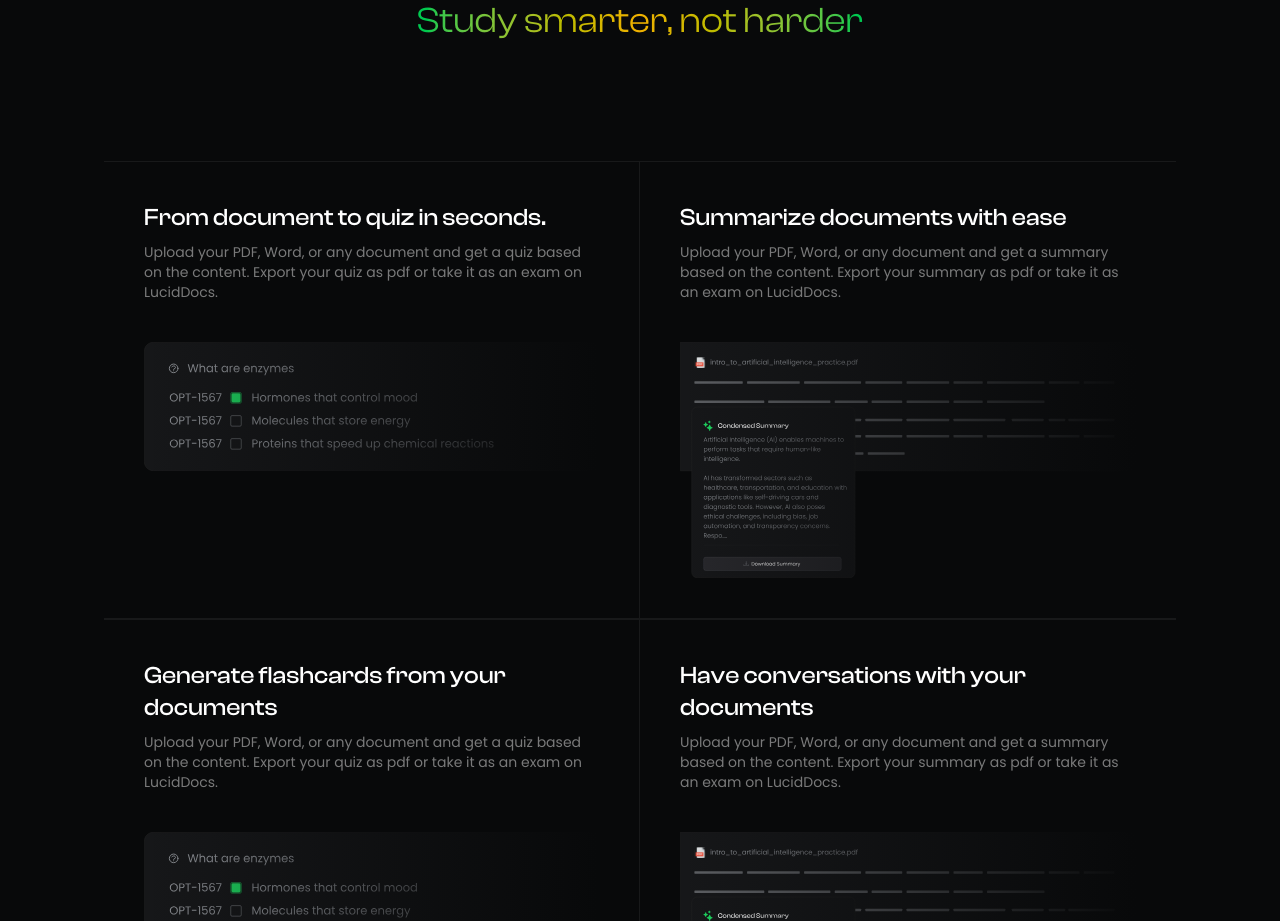
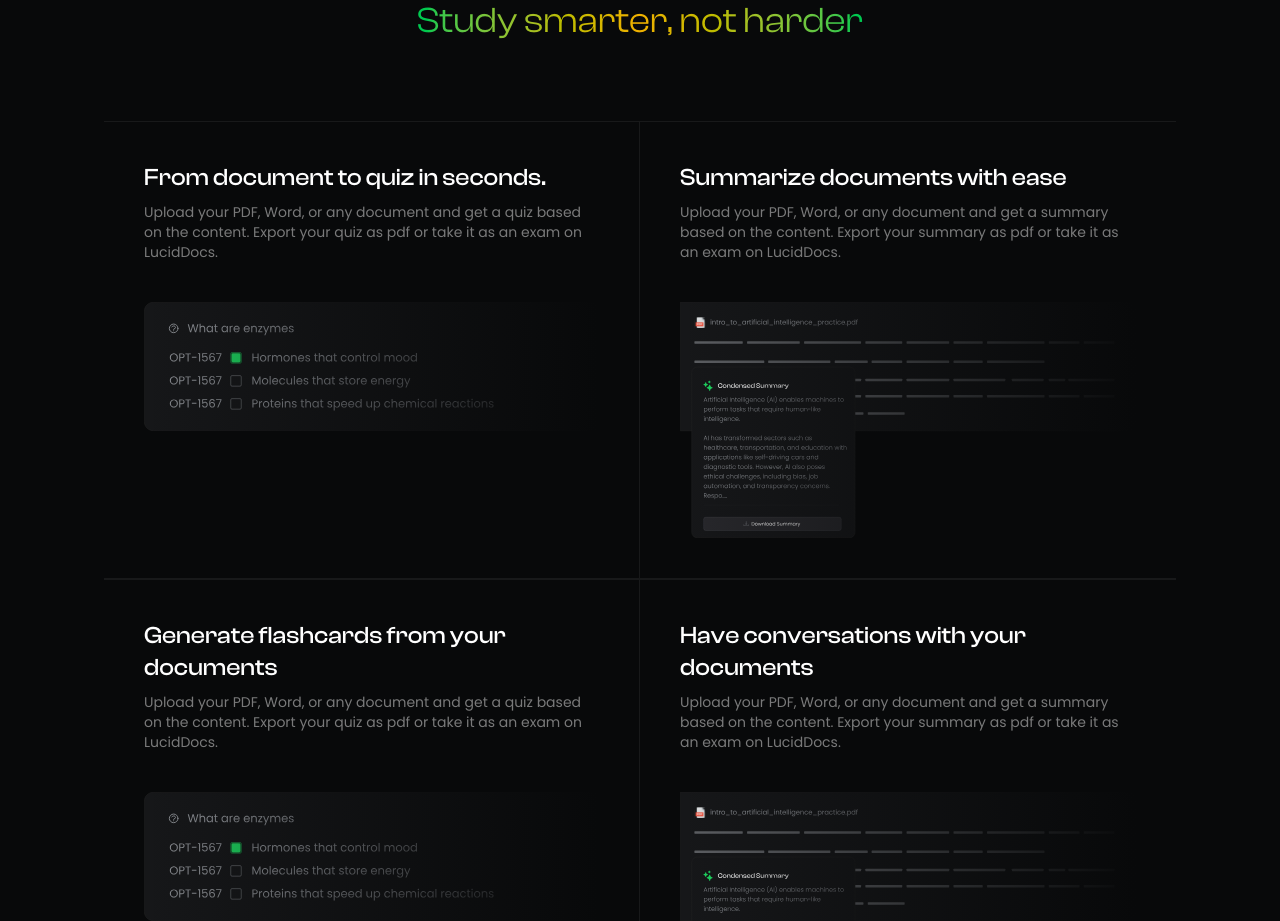
Before and after one commit to Codebee50/luciddocs-frontend, a Next.js app: page / in a window 1280 px wide. Shown: the part 1771-2692 px from the top of the page. Built offline with nearby package versions, Linux system fonts and the light colour scheme.

Commit message:
reduce margin top

```diff
--- a/sections/Benefits.tsx
+++ b/sections/Benefits.tsx
@@ -30,7 +30,7 @@ const Benefits = () => {
         </h2>
       </div>
 
-      <div className="w-full bg-bg-primary grid grid-cols-1 md:grid-cols-2 gap-0 mt-30">
+      <div className="w-full bg-bg-primary grid grid-cols-1 md:grid-cols-2 gap-0 mt-20">
         <div className="border-t md:border-r border-b border-denary/10 max-sm:py-7 sm:p-10">
           <div className="flex flex-col gap-2">
             <h1 className="text-white text-2xl font-medium font-clash">
```
